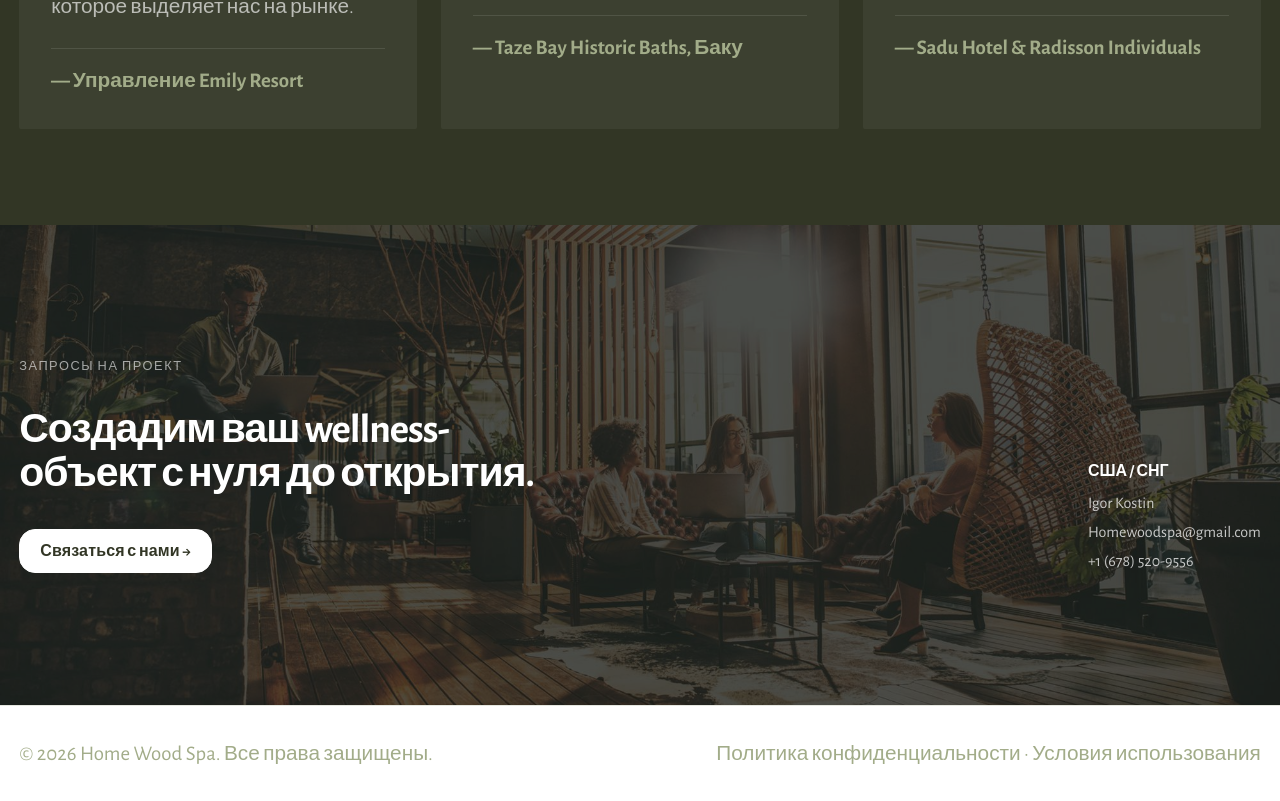
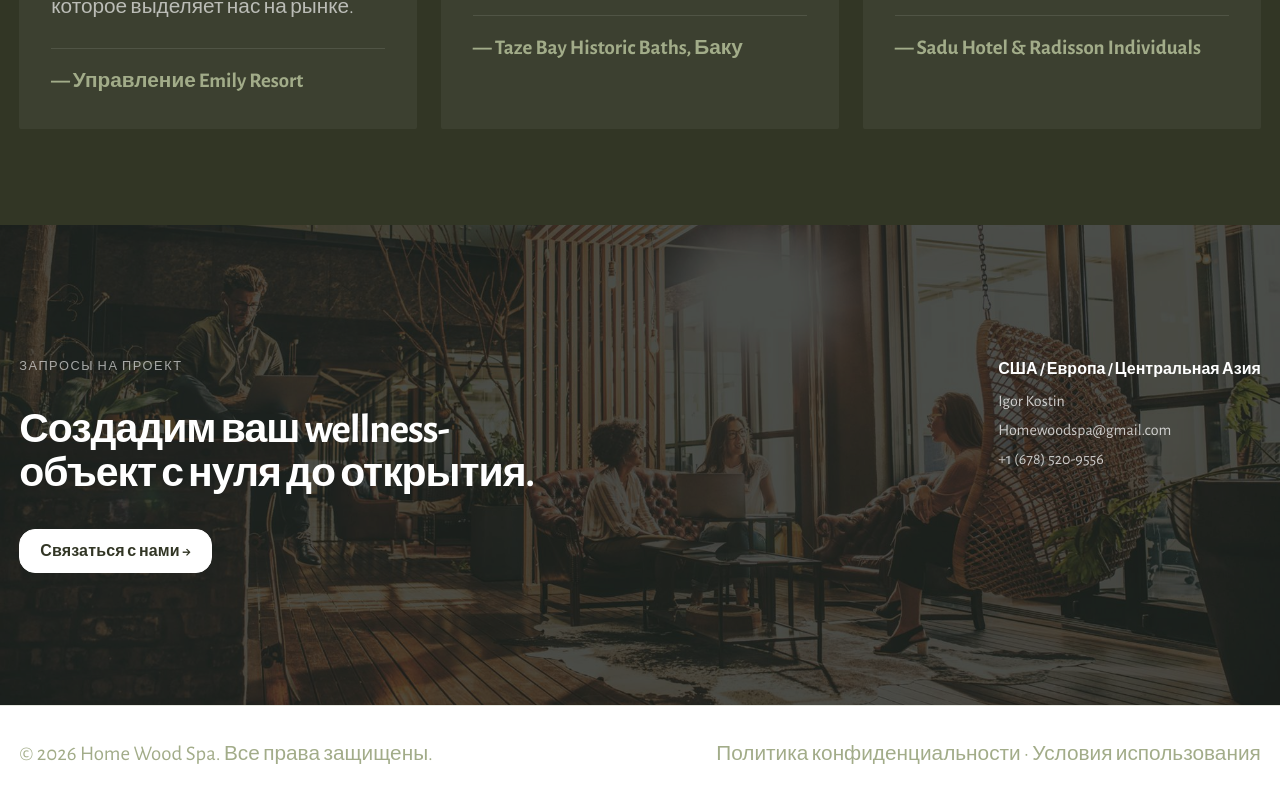
Before and after one commit to digitalcluster25/hws, a React (Vite) app: page / in a window 1280 px wide. Shown: the part 8458-9259 px from the top of the page. Built offline with nearby package versions, Linux system fonts and the light colour scheme.

Commit message:
fix: cta align-items flex-start, region text updated

```diff
--- a/src/styles/hws.css
+++ b/src/styles/hws.css
@@ -803,7 +803,7 @@ select.hws-field { appearance: none; cursor: pointer; }
   position: relative;
   z-index: 2;
   display: flex;
-  align-items: flex-end;
+  align-items: flex-start;
   justify-content: space-between;
   gap: 4rem;
   width: 100%;
--- a/src/wireframe/Wireframe.jsx
+++ b/src/wireframe/Wireframe.jsx
@@ -246,7 +246,7 @@ export default function Wireframe() {
           {/* правая колонка — контакты */}
           <div className="cta-right">
             <div className="cta-contact">
-              <p className="cta-contact-city">США / СНГ</p>
+              <p className="cta-contact-city">США / Европа / Центральная Азия</p>
               <p className="cta-contact-name">Igor Kostin</p>
               <p className="cta-contact-line">Homewoodspa@gmail.com</p>
               <p className="cta-contact-line">+1 (678) 520-9556</p>
```
